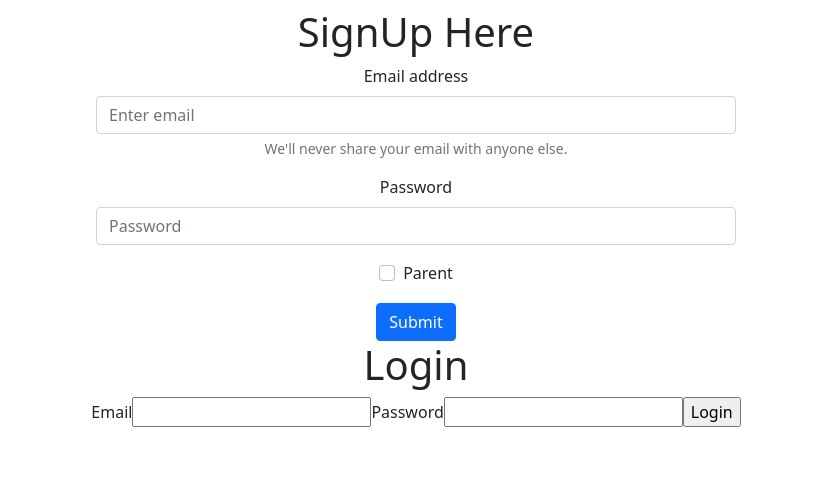
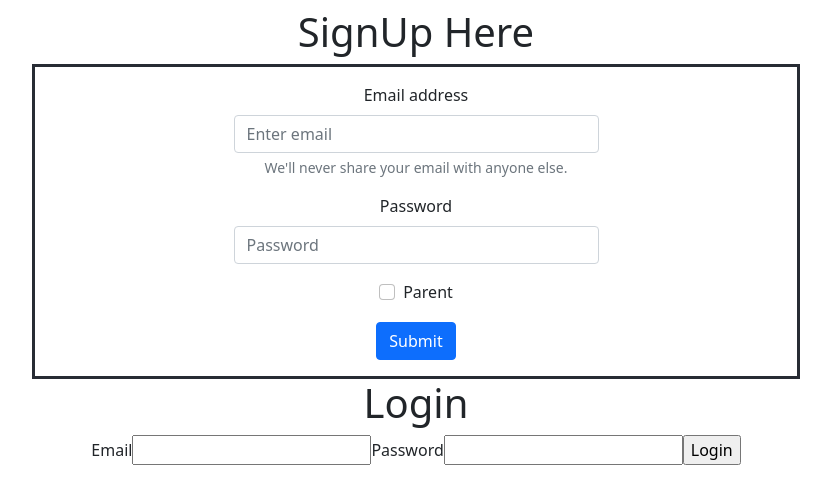
Before and after one commit to Samicap/AniMail, a React (Create React App) app in the folder my-app/client/: page / in a window 1280 px wide. Shown: the top 504 px of the page, without its empty margins (224-1055 px from the left). Built offline with nearby package versions, Linux system fonts and the light colour scheme.

Commit message:
add a border to the sign-up sheet

```diff
--- a/my-app/client/src/App.css
+++ b/my-app/client/src/App.css
@@ -49,3 +49,10 @@
   flex-direction: column;
   align-items: center;
 }
+
+.SignUp {
+  border: solid #282c34;
+  margin-left: 20vw;
+  margin-right: 20vw;
+  padding: 1em;
+}
--- a/my-app/client/src/components/SignUp.js
+++ b/my-app/client/src/components/SignUp.js
@@ -5,7 +5,7 @@ export default function SignUp(props) {
   return (
     <>
       <h1>SignUp Here</h1>
-      <Form>
+      <Form className="SignUp">
         <Form.Group controlId="formBasicEmail">
           <Form.Label>Email address</Form.Label>
           <Form.Control
```
